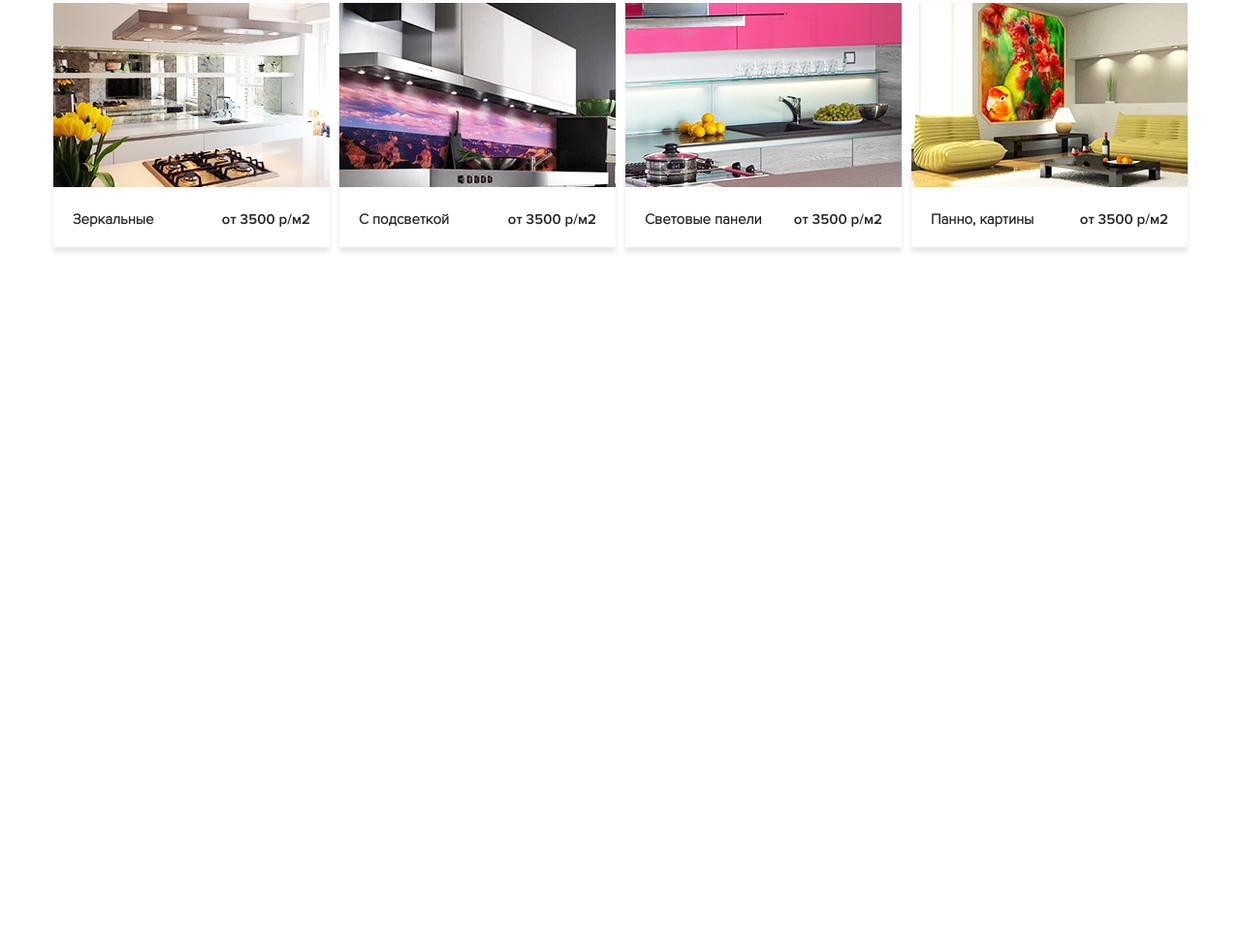
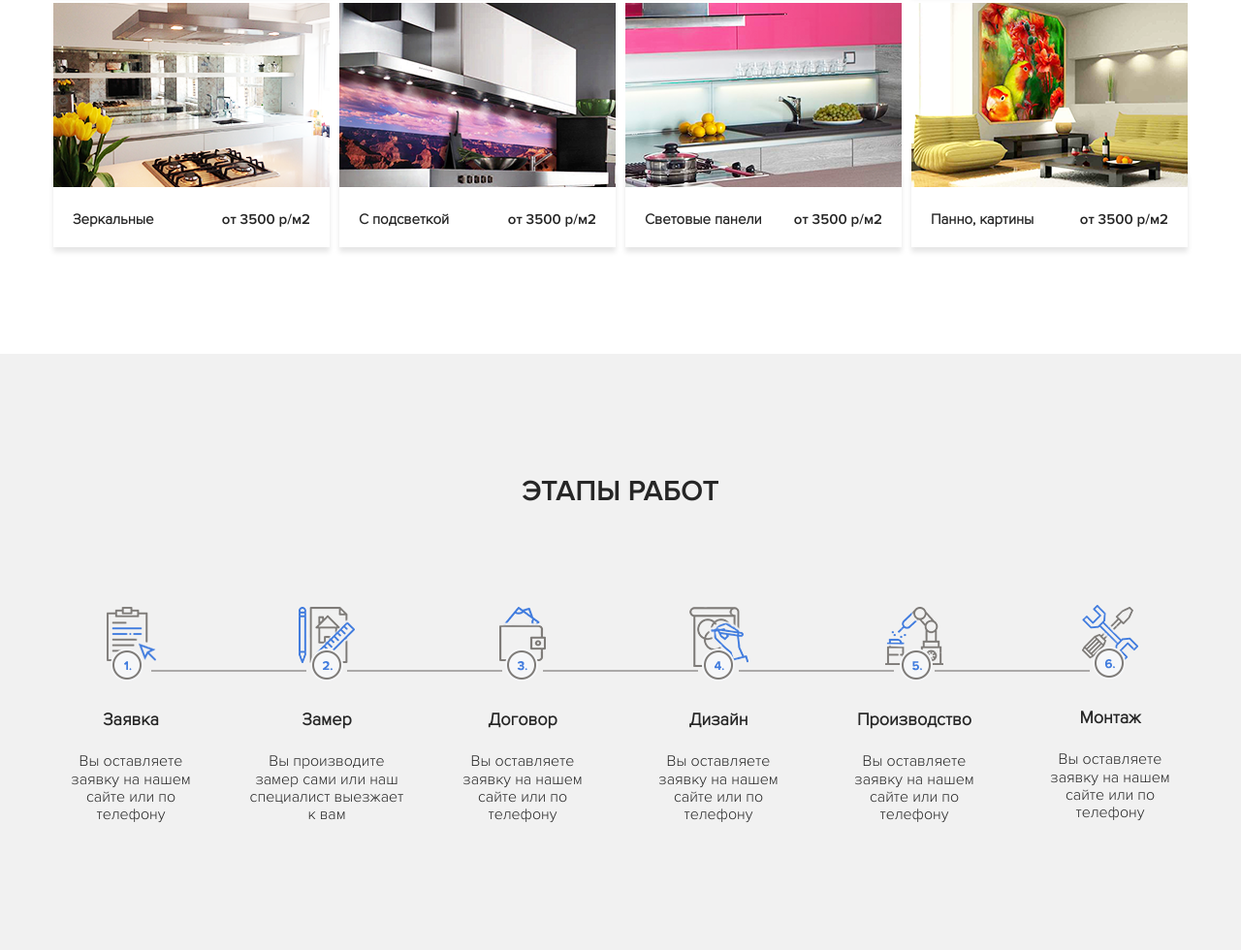
Before and after one commit to elenashatskaya/skinali2, a plain HTML site: page index.html in a window 1280 px wide. Shown: the part 4633-5613 px from the top of the page at 97% size. Before the commit the page ends 4998 px from the top, so only its background shows below. Drawn offline with Linux system fonts and the light colour scheme; a script that the page names is missing.

Commit message:
Сверстан блок с этапами работ, и адаптирован. Пофиксили адаптив для цен

```diff
--- a/index.html
+++ b/index.html
@@ -371,6 +371,47 @@
         </section>
         <!-- /.section price -->
 
+        <section class="section steps">
+            <div class="container">
+                <h2 class="section-title section__title">Этапы работ</h2>
+                <!-- /.section-title section__title -->
+                <div class="steps-block">
+                    <div class="step">
+                        <img src="img/steps/step-1.png" alt="" class="step__image">
+                        <h4 class="step__title">Заявка</h4>
+                        <p class="step__text">Вы оставляете заявку на нашем сайте или по телефону</p>
+                    </div>
+                    <div class="step">
+                        <img src="img/steps/step-2.png" alt="" class="step__image">
+                        <h4 class="step__title">Замер</h4>
+                        <p class="step__text">Вы производите замер сами или наш специалист выезжает к вам</p>
+                    </div>
+                    <div class="step">
+                        <img src="img/steps/step-3.png" alt="" class="step__image">
+                        <h4 class="step__title">Договор</h4>
+                        <p class="step__text">Вы оставляете заявку на нашем сайте или по телефону</p>
+                    </div>
+                    <div class="step">
+                        <img src="img/steps/step-4.png" alt="" class="step__image">
+                        <h4 class="step__title">Дизайн</h4>
+                        <p class="step__text">Вы оставляете заявку на нашем сайте или по телефону</p>
+                    </div>
+                    <div class="step">
+                        <img src="img/steps/step-5.png" alt="" class="step__image">
+                        <h4 class="step__title">Производство</h4>
+                        <p class="step__text">Вы оставляете заявку на нашем сайте или по телефону</p>
+                    </div>
+                    <div class="step">
+                        <img src="img/steps/step-6.png" alt="" class="step__image">
+                        <h4 class="step__title">Монтаж</h4>
+                        <p class="step__text">Вы оставляете заявку на нашем сайте или по телефону</p>
+                    </div>
+                </div>
+            </div>
+            <!-- /.container -->
+        </section>
+        <!-- /.section steps -->
+
     </main>
 
     <!-- Подключение виджета обратной связи через соцсети -->
--- a/sass/blocks/_price.sass
+++ b/sass/blocks/_price.sass
@@ -35,7 +35,7 @@
                 z-index: 99
                 bottom: -80px
 
-@media (max-width: 992px)
+@media (max-width: 1200px)
     .price
         &-block
             justify-content: center
--- /dev/null
+++ b/sass/blocks/_steps.sass
@@ -0,0 +1,36 @@
+.step
+    position: relative
+    text-align: center
+    &__title
+        font-size: 18px
+    &:last-child
+        &::before
+            display: none
+    &::before
+        content: ''
+        width: 100%
+        height: 2px
+        background-color: rgba(#7e7b78, 0.6)
+        display: block
+        position: relative
+        top: 26%
+        right: -63%
+    &__text
+        max-width: 160px
+        margin: auto
+        margin-bottom: 30px
+    &s
+        background-color: #f1f1f1
+        &-block
+            display: flex
+            justify-content: space-between
+            flex-wrap: wrap
+
+@media (max-width: 992px)
+    .step
+        flex-basis: 33%
+        &::before
+            display: none
+@media (max-width: 768px)
+    .step
+        flex-basis: 100%
--- a/sass/style.sass
+++ b/sass/style.sass
@@ -18,3 +18,4 @@
 @import 'blocks/catalog'
 @import 'blocks/blog-list'
 @import 'blocks/price'
+@import 'blocks/steps'
```
Also changed, not shown: css/style.css, img/steps/step-1.png (added), img/steps/step-2.png (added), img/steps/step-3.png (added), img/steps/step-4.png (added), img/steps/step-5.png (added), img/steps/step-6.png (added), 1 other file.
